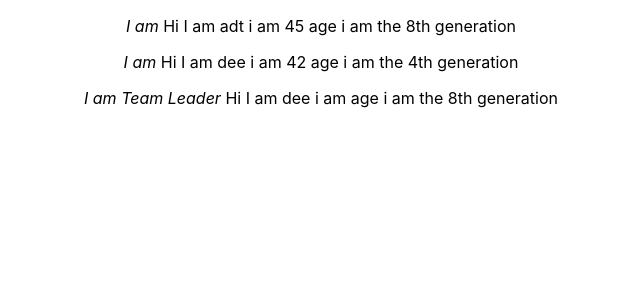
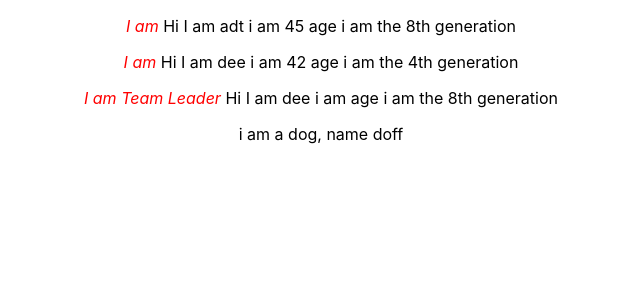
Before and after one commit to DantChan/det_fullstack_0517, a React (Create React App) app in the folder react_lab/: page / in a window 1280 px wide. Shown: the top 300 px of the page, without its empty margins (319-959 px from the left). Built offline with nearby package versions, Linux system fonts and the light colour scheme.

Commit message:
set style from jsx

```diff
--- a/react_lab/src/App.js
+++ b/react_lab/src/App.js
@@ -2,13 +2,14 @@ import './App.css';
 import React from 'react';
 import Dashboard from './components/Dashboard';
 import Persion from './Persion/Persion';
+import Pet from './Pet/Pet';
 function App() {
   return (
     <div className="App">
       <Persion age="45" name="adt"/>
       <Persion age="42" name="dee"/>
       <Persion name="dee">Team Leader</Persion>
-
+      <Pet sprcie="dog" name="doff"/>
     </div>
     // React.createElement('div',{className:'App'},React.createElement('h1',null,'Hi')
     // ,React.createElement('h1',null,"Hi this is react programming"))
--- a/react_lab/src/Persion/Persion.js
+++ b/react_lab/src/Persion/Persion.js
@@ -3,7 +3,7 @@ import React from 'react'
 const Persion = (props) => {
   return (
     <div>
-        <p> <em>I am {props.children}</em> Hi I am {props.name} i am {props.age} age i am the {Math.floor(Math.random()*10)}th generation</p>
+        <p> <em style={{color: 'red'}}>I am {props.children}</em> Hi I am {props.name} i am {props.age} age i am the {Math.floor(Math.random()*10)}th generation</p>
     </div>
   )
 }
--- /dev/null
+++ b/react_lab/src/Pet/Pet.js
@@ -0,0 +1,11 @@
+import React, { Component } from 'react'
+
+ class Pet extends Component {
+  render() {
+    return (
+      <div>i am a {this.props.sprcie}, name {this.props.name}</div>
+    )
+  }
+}
+
+export default Pet
```
